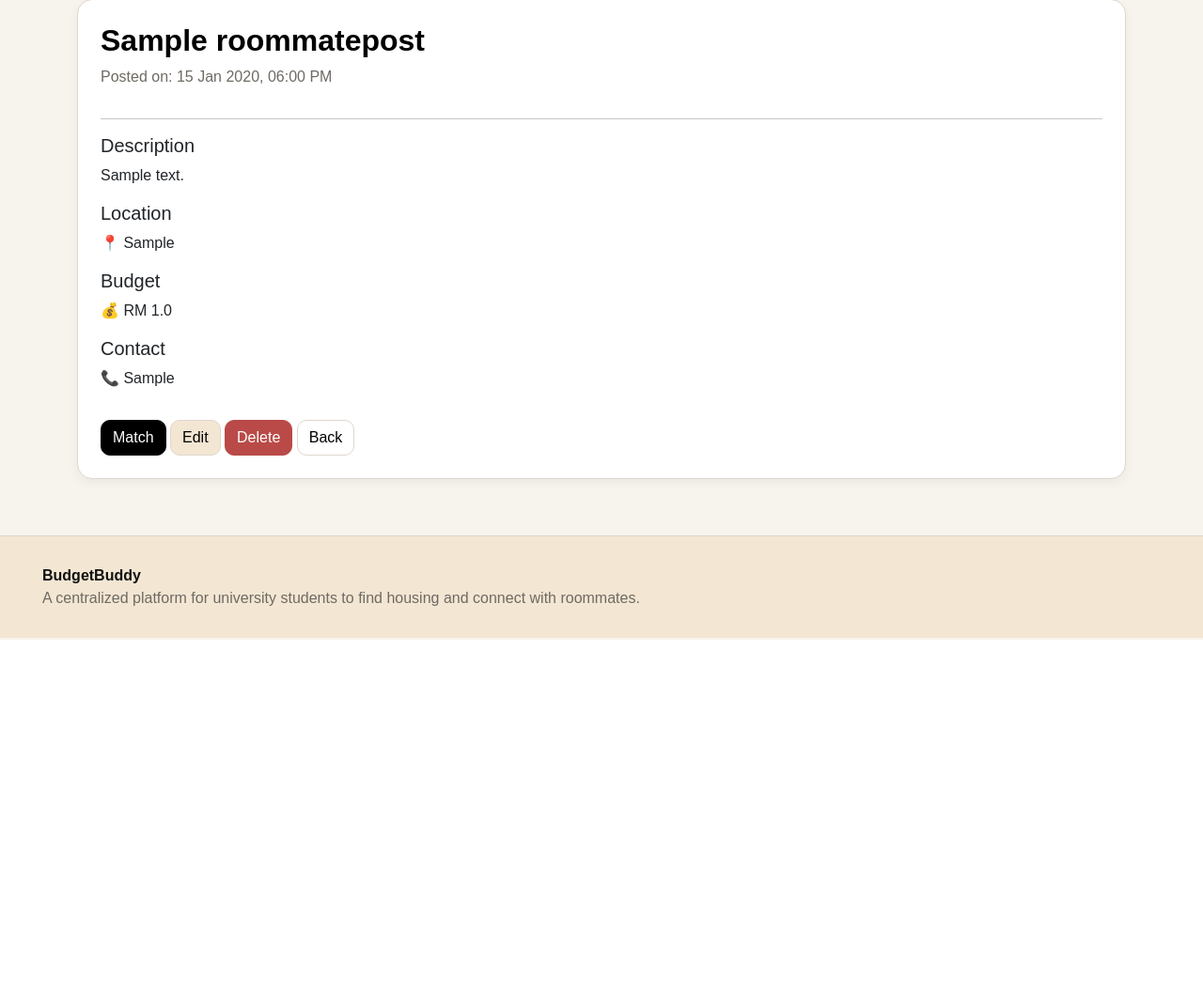
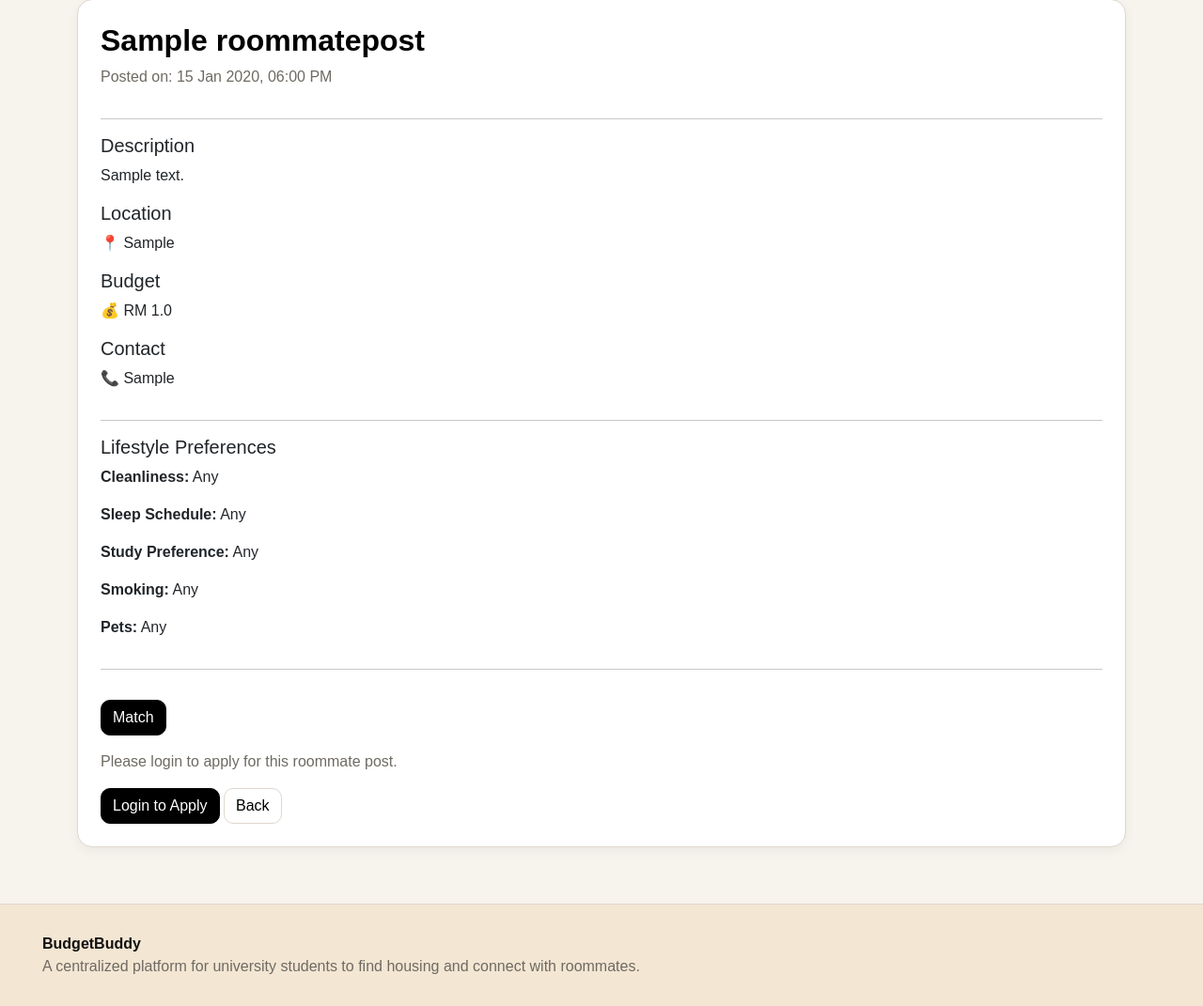
Before and after one commit to GordanEatCodes/GitProject-BudgetBuddy, a Django app: page /roommates/detail/1/ in a window 1280 px wide. Shown: the part 119-1190 px from the top of the page at 94% size. Before the commit the page ends 800 px from the top, so only its background shows below. Run offline with Django 5.2, Linux system fonts and the light colour scheme; tables that the repository leaves empty hold one stand-in row (values such as "Sample post").

Commit message:
add roommate application and messaging system

```diff
--- a/Budget_Buddy/urls.py
+++ b/Budget_Buddy/urls.py
@@ -1,8 +1,18 @@
 from django.contrib import admin
 from django.urls import path, include
+from django.shortcuts import redirect
+from django.contrib.auth import views as auth_views
 
 urlpatterns = [
     path('admin/', admin.site.urls),
+
+    # Temporary login/logout for testing
+    path('login/', auth_views.LoginView.as_view(template_name='login.html'), name='login'),
+    path('logout/', auth_views.LogoutView.as_view(next_page='login'), name='logout'),
+
+    # Temporary dashboard for testing
+    path('dashboard/', lambda request: redirect('/roommates/'), name='dashboard'),
+
     path('', include('users.urls')),
     path('roommates/', include('roommate.urls')),
 ]
--- a/roommate/models.py
+++ b/roommate/models.py
@@ -42,14 +42,108 @@ class RoommatePost(models.Model):
     budget = models.FloatField()
     contact = models.CharField(max_length=100)
 
-    cleanliness = models.CharField(max_length=20, choices=CLEANLINESS_CHOICES, default='any')
-    sleep_schedule = models.CharField(max_length=20, choices=SLEEP_CHOICES, default='any')
-    study_preference = models.CharField(max_length=20, choices=STUDY_CHOICES, default='any')
-    smoking = models.CharField(max_length=20, choices=SMOKING_CHOICES, default='any')
-    pets = models.CharField(max_length=20, choices=PET_CHOICES, default='any')
+    cleanliness = models.CharField(
+        max_length=20,
+        choices=CLEANLINESS_CHOICES,
+        default='any'
+    )
 
-    created_by = models.ForeignKey(User, null=True, blank=True, on_delete=models.CASCADE)
+    sleep_schedule = models.CharField(
+        max_length=20,
+        choices=SLEEP_CHOICES,
+        default='any'
+    )
+
+    study_preference = models.CharField(
+        max_length=20,
+        choices=STUDY_CHOICES,
+        default='any'
+    )
+
+    smoking = models.CharField(
+        max_length=20,
+        choices=SMOKING_CHOICES,
+        default='any'
+    )
+
+    pets = models.CharField(
+        max_length=20,
+        choices=PET_CHOICES,
+        default='any'
+    )
+
+    created_by = models.ForeignKey(
+        User,
+        null=True,
+        blank=True,
+        on_delete=models.CASCADE
+    )
+
     created_at = models.DateTimeField(auto_now_add=True)
 
     def __str__(self):
         return self.title
+
+
+class RoommateApplication(models.Model):
+    STATUS_CHOICES = [
+        ('pending', 'Pending'),
+        ('accepted', 'Accepted'),
+        ('rejected', 'Rejected'),
+    ]
+
+    roommate_post = models.ForeignKey(
+        RoommatePost,
+        on_delete=models.CASCADE,
+        related_name='applications'
+    )
+
+    applicant = models.ForeignKey(
+        User,
+        on_delete=models.CASCADE,
+        related_name='roommate_applications'
+    )
+
+    message = models.TextField(blank=True)
+
+    status = models.CharField(
+        max_length=20,
+        choices=STATUS_CHOICES,
+        default='pending'
+    )
+
+    created_at = models.DateTimeField(auto_now_add=True)
+
+    class Meta:
+        constraints = [
+            models.UniqueConstraint(
+                fields=['roommate_post', 'applicant'],
+                name='unique_roommate_application'
+            )
+        ]
+
+    def __str__(self):
+        return f"{self.applicant.username} applied for {self.roommate_post.title}"
+
+
+class RoommateMessage(models.Model):
+    application = models.ForeignKey(
+        RoommateApplication,
+        on_delete=models.CASCADE,
+        related_name='messages'
+    )
+
+    sender = models.ForeignKey(
+        User,
+        on_delete=models.CASCADE
+    )
+
+    message = models.TextField()
+
+    created_at = models.DateTimeField(auto_now_add=True)
+
+    class Meta:
+        ordering = ['created_at']
+
+    def __str__(self):
+        return f"Message from {self.sender.username}"
--- a/roommate/templates/roommate/roommate_detail.html
+++ b/roommate/templates/roommate/roommate_detail.html
@@ -24,9 +24,44 @@
     <h5>Contact</h5>
     <p>📞 {{ post.contact }}</p>
 
+    <hr>
+
+    <h5>Lifestyle Preferences</h5>
+
+    <p>
+        <strong>Cleanliness:</strong> {{ post.get_cleanliness_display }}
+    </p>
+
+    <p>
+        <strong>Sleep Schedule:</strong> {{ post.get_sleep_schedule_display }}
+    </p>
+
+    <p>
+        <strong>Study Preference:</strong> {{ post.get_study_preference_display }}
+    </p>
+
+    <p>
+        <strong>Smoking:</strong> {{ post.get_smoking_display }}
+    </p>
+
+    <p>
+        <strong>Pets:</strong> {{ post.get_pets_display }}
+    </p>
+
+    <hr>
+
     <div class="mt-3">
+
         <a href="{% url 'match_roommates' post.id %}" class="btn btn-info">
             Match
+        </a>
+
+        {% if user.is_authenticated %}
+
+            {% if post.created_by == user %}
+
+                <a href="{% url 'applications_received' %}" class="btn btn-primary">
+                    View Applications
                 </a>
 
                 <a href="{% url 'edit_roommate' post.id %}" class="btn btn-warning">
@@ -37,9 +72,40 @@
                     Delete
                 </a>
 
+            {% else %}
+
+                {% if post.created_by %}
+
+                    <a href="{% url 'apply_roommate' post.id %}" class="btn btn-primary">
+                        Apply to be Roommate
+                    </a>
+
+                {% else %}
+
+                    <p class="text-muted mt-3">
+                        This is an old roommate post and cannot receive applications.
+                    </p>
+
+                {% endif %}
+
+            {% endif %}
+
+        {% else %}
+
+            <p class="text-muted mt-3">
+                Please login to apply for this roommate post.
+            </p>
+
+            <a href="/login/" class="btn btn-primary">
+                Login to Apply
+            </a>
+
+        {% endif %}
+
         <a href="{% url 'roommate_list' %}" class="btn btn-secondary">
             Back
         </a>
+
     </div>
 
 </div>
--- a/roommate/urls.py
+++ b/roommate/urls.py
@@ -8,4 +8,10 @@ urlpatterns = [
     path('delete/<int:id>/', views.delete_roommate, name='delete_roommate'),
     path('edit/<int:id>/', views.edit_roommate, name='edit_roommate'),
     path('match/<int:id>/', views.match_roommates, name='match_roommates'),
+
+    path('apply/<int:id>/', views.apply_roommate, name='apply_roommate'),
+    path('applications-received/', views.applications_received, name='applications_received'),
+    path('my-applications/', views.my_roommate_applications, name='my_roommate_applications'),
+    path('application/<int:application_id>/', views.application_detail, name='application_detail'),
+    path('application/<int:application_id>/<str:status>/', views.update_application_status, name='update_application_status'),
 ]
--- a/roommate/views.py
+++ b/roommate/views.py
@@ -1,5 +1,6 @@
 from django.shortcuts import render, redirect, get_object_or_404
-from .models import RoommatePost
+from django.contrib.auth.decorators import login_required
+from .models import RoommatePost, RoommateApplication, RoommateMessage
 import string
 
 
@@ -20,6 +21,7 @@ def normalize_text(text):
     return text
 
 
+@login_required(login_url='/login/')
 def add_roommate(request):
     if request.method == 'POST':
         title = request.POST.get('title')
@@ -40,6 +42,9 @@ def add_roommate(request):
             study_preference=request.POST.get('study_preference', 'any'),
             smoking=request.POST.get('smoking', 'any'),
             pets=request.POST.get('pets', 'any'),
+
+            # Store who created this roommate post
+            created_by=request.user,
         )
 
         return redirect('roommate_list')
@@ -91,8 +96,13 @@ def roommate_detail(request, id):
     })
 
 
+@login_required(login_url='/login/')
 def delete_roommate(request, id):
     post = get_object_or_404(RoommatePost, id=id)
+
+    # Only creator can delete own post
+    if post.created_by != request.user:
+        return redirect('roommate_detail', id=post.id)
 
     if request.method == 'POST':
         post.delete()
@@ -101,8 +111,13 @@ def delete_roommate(request, id):
     return render(request, 'roommate/confirm_delete.html', {'post': post})
 
 
+@login_required(login_url='/login/')
 def edit_roommate(request, id):
     post = get_object_or_404(RoommatePost, id=id)
+
+    # Only creator can edit own post
+    if post.created_by != request.user:
+        return redirect('roommate_detail', id=post.id)
 
     if request.method == 'POST':
         post.title = request.POST.get('title')
@@ -244,3 +259,121 @@ def match_roommates(request, id):
         'best_match': best_match,
         'matches': results
     })
+
+
+@login_required(login_url='/login/')
+def apply_roommate(request, id):
+    post = get_object_or_404(RoommatePost, id=id)
+
+    # Old posts may not have creator, so application is not allowed
+    if post.created_by is None:
+        return redirect('roommate_detail', id=post.id)
+
+    # User cannot apply to own post
+    if post.created_by == request.user:
+        return redirect('roommate_detail', id=post.id)
+
+    # Prevent duplicate application
+    existing_application = RoommateApplication.objects.filter(
+        roommate_post=post,
+        applicant=request.user
+    ).first()
+
+    if existing_application:
+        return redirect('application_detail', application_id=existing_application.id)
+
+    if request.method == 'POST':
+        message = request.POST.get('message')
+
+        application = RoommateApplication.objects.create(
+            roommate_post=post,
+            applicant=request.user,
+            message=message,
+            status='pending'
+        )
+
+        # Save first message into chat
+        if message:
+            RoommateMessage.objects.create(
+                application=application,
+                sender=request.user,
+                message=message
+            )
+
+        return redirect('my_roommate_applications')
+
+    return render(request, 'roommate/apply_roommate.html', {
+        'post': post
+    })
+
+
+@login_required(login_url='/login/')
+def applications_received(request):
+    applications = RoommateApplication.objects.filter(
+        roommate_post__created_by=request.user
+    ).order_by('-created_at')
+
+    return render(request, 'roommate/applications_received.html', {
+        'applications': applications
+    })
+
+
+@login_required(login_url='/login/')
+def my_roommate_applications(request):
+    applications = RoommateApplication.objects.filter(
+        applicant=request.user
+    ).order_by('-created_at')
+
+    return render(request, 'roommate/my_applications.html', {
+        'applications': applications
+    })
+
+
+@login_required(login_url='/login/')
+def update_application_status(request, application_id, status):
+    application = get_object_or_404(RoommateApplication, id=application_id)
+
+    # Only post creator / coordinator can accept or reject
+    if application.roommate_post.created_by != request.user:
+        return redirect('roommate_list')
+
+    # Only allow valid statuses
+    if status not in ['pending', 'accepted', 'rejected']:
+        return redirect('applications_received')
+
+    if request.method == 'POST':
+        application.status = status
+        application.save()
+
+    return redirect('applications_received')
+
+
+@login_required(login_url='/login/')
+def application_detail(request, application_id):
+    application = get_object_or_404(RoommateApplication, id=application_id)
+
+    is_applicant = application.applicant == request.user
+    is_coordinator = application.roommate_post.created_by == request.user
+
+    # Only applicant or coordinator can view the chat page
+    if not is_applicant and not is_coordinator:
+        return redirect('roommate_list')
+
+    if request.method == 'POST':
+        message = request.POST.get('message')
+
+        if message:
+            RoommateMessage.objects.create(
+                application=application,
+                sender=request.user,
+                message=message
+            )
+
+        return redirect('application_detail', application_id=application.id)
+
+    chat_messages = application.messages.all()
+
+    return render(request, 'roommate/application_detail.html', {
+        'application': application,
+        'messages': chat_messages
+    })
```
Also changed, not shown: Budget_Buddy/settings.py (+14 -6 lines), roommate/admin.py (+4 -7 lines), roommate/templates/roommate/application_detail.html (added, +91 -0 lines), roommate/templates/roommate/applications_received.html (added, +78 -0 lines), roommate/templates/roommate/apply_roommate.html (added, +38 -0 lines), roommate/templates/roommate/my_applications.html (added, +67 -0 lines), templates/login.html (added, +29 -0 lines), roommate/migrations/0004_roommateapplication_roommatemessage_and_more.py (added). Lines whose indentation alone changed are shown as unchanged.
